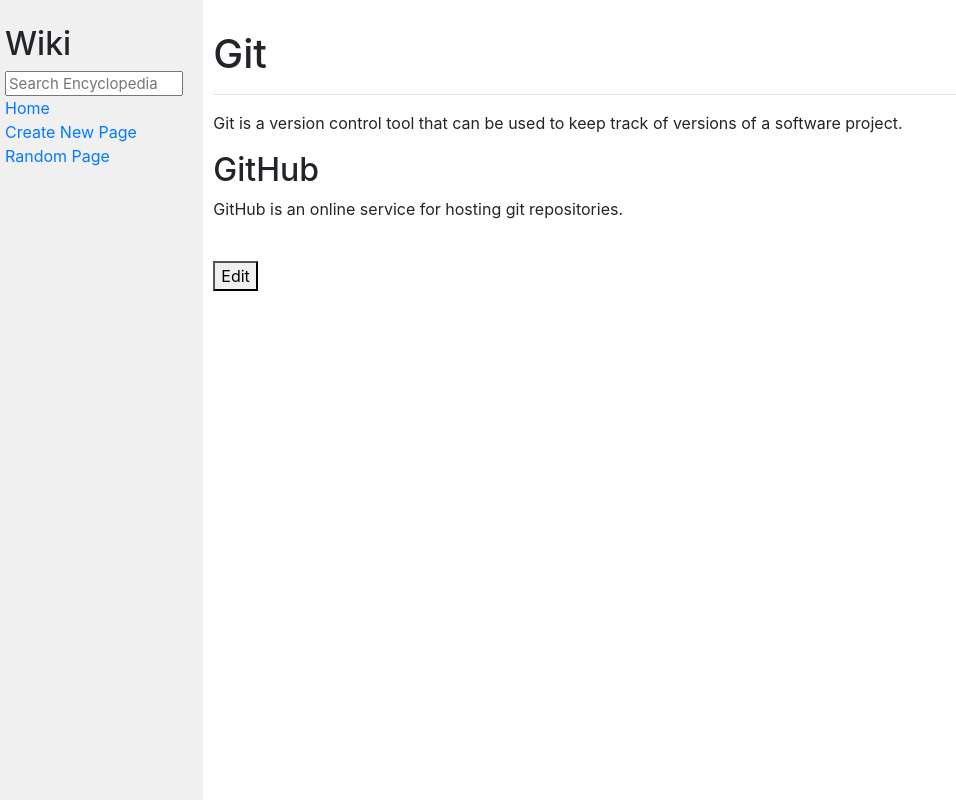
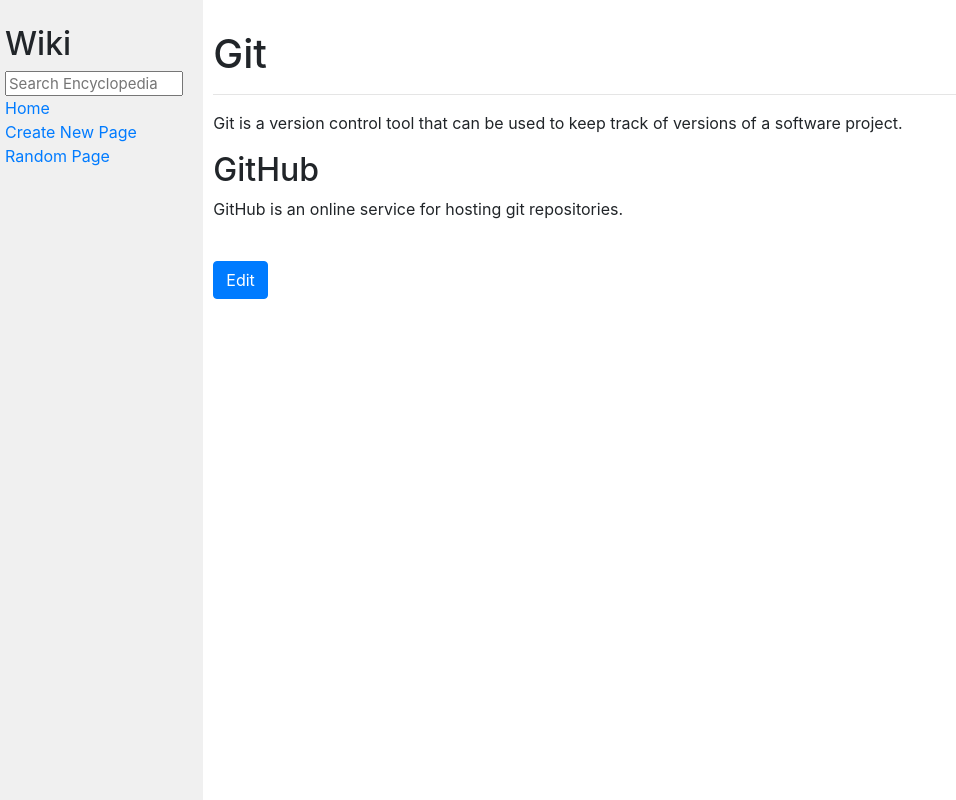
Before and after one commit to waffledood/CS50W-Projects, a Django app: page /wiki/Git in a window 1280 px wide. Shown: the whole page, without its empty margins (0-956 px from the left). Run offline with Django 3.2, Linux system fonts and the light colour scheme; some libraries are stand-ins or nearby versions.

Commit message:
Update styling for Edit button in Entry page

```diff
--- a/project1-wiki/encyclopedia/templates/encyclopedia/entry.html
+++ b/project1-wiki/encyclopedia/templates/encyclopedia/entry.html
@@ -13,7 +13,7 @@
     <form action="{% url 'edit' %}" method="GET">
         {% csrf_token %}
         <input name="title" value="{{ title }}" type="hidden">
-        <button type="submit">Edit</button>
+        <button type="submit" class="btn btn-primary">Edit</button>
     </form>
 
 {% endblock %}
```
